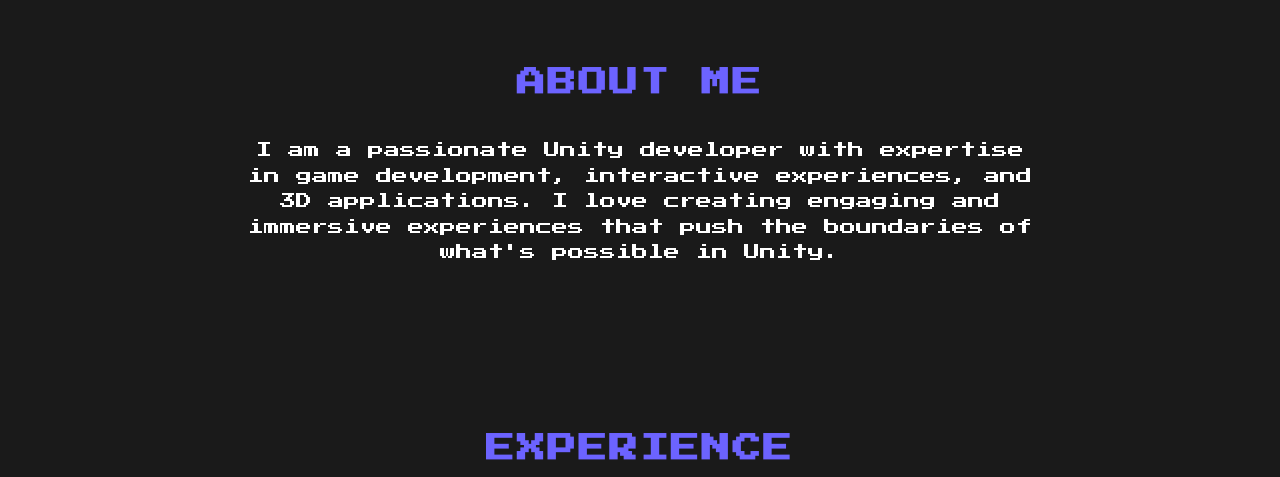
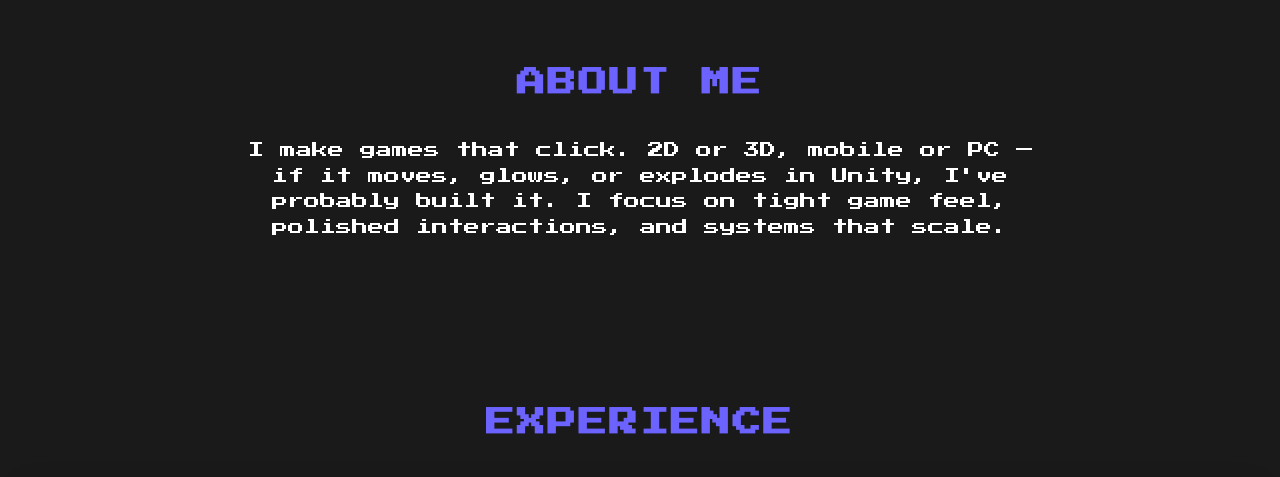
Before and after one commit to viridienne/viridienne.github.io, a plain HTML site: page index.html in a window 1280 px wide. Shown: the part 820-1297 px from the top of the page. Drawn offline with Linux system fonts and the light colour scheme.

Commit message:
feat(visual): update about me section

```diff
--- a/index.html
+++ b/index.html
@@ -37,7 +37,7 @@
         <h2>About Me</h2>
         <div class="about-content">
             <div class="about-text">
-                <p>I am a passionate Unity developer with expertise in game development, interactive experiences, and 3D applications. I love creating engaging and immersive experiences that push the boundaries of what's possible in Unity.</p>
+                <p>I make games that click. 2D or 3D, mobile or PC — if it moves, glows, or explodes in Unity, I've probably built it. I focus on tight game feel, polished interactions, and systems that scale.</p>
             </div>
         </div>
     </section>
```
